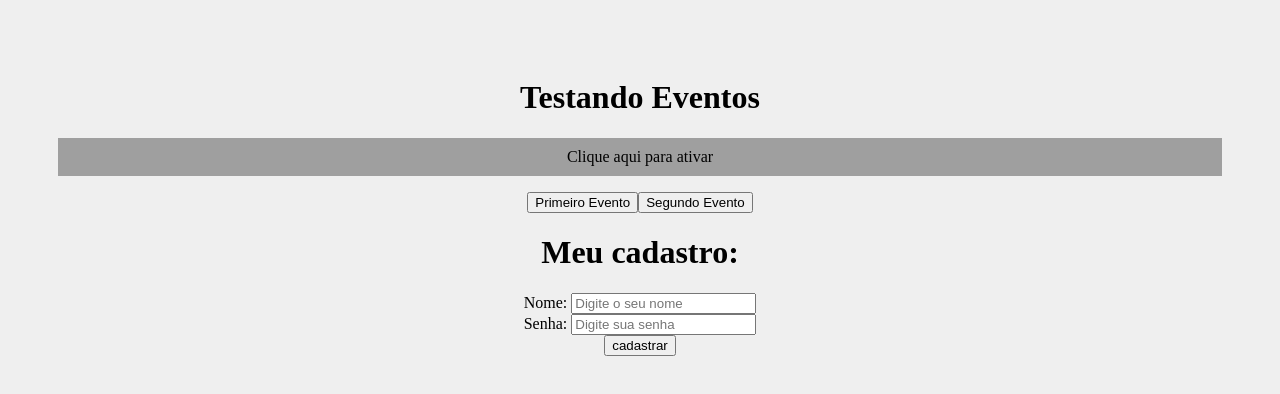
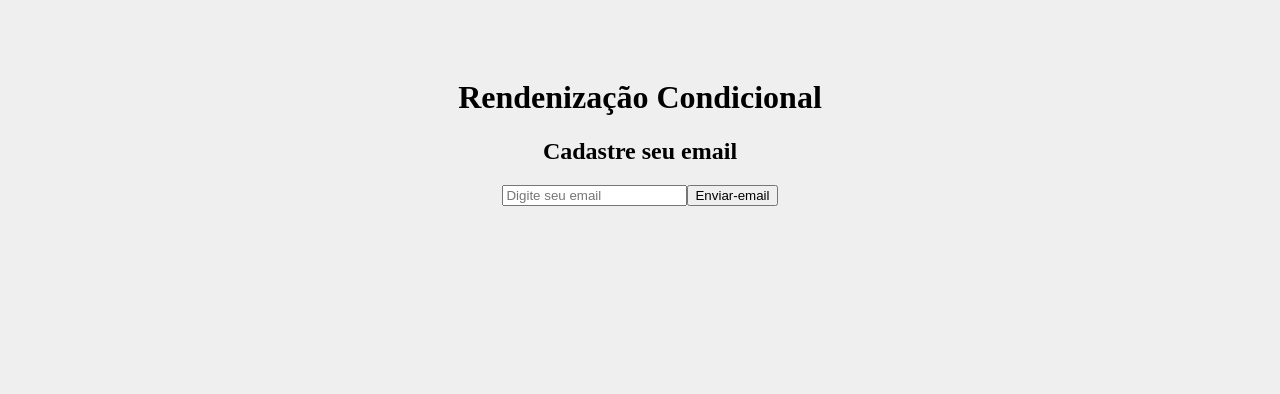
Before and after one commit to Fell1p/hora_de_codar, a React (Create React App) app: page / in a window 1280 px wide. Shown: the top 394 px of the page. Built offline with nearby package versions, Linux system fonts and the light colour scheme.

Commit message:
Utilizando reindenização condicional

```diff
--- a/src/App.js
+++ b/src/App.js
@@ -1,17 +1,15 @@
 // Arquivo JSX responsavel por organizar, reaproveitar e reindenizar o componentes
 
 import './App.css';
-import Evento from './components/Eventos'
-import Form from './components/Form';
+import Condicional from './components/Condicional';
 
 function App() { //Componente responsavel pela reindenização dos componentes que compoem a aplicação
 
   return ( //nome utilizada a props crianda em SayMyName para utilizar sua propriedade e assim tornar o arquivo dinamico
 
     <div className="App">
-      <h1>Testando Eventos</h1>
-      <Evento numero = '1' />
-      <Form />
+      <h1>Rendenização Condicional</h1>
+      <Condicional />
     </div>
   );
 }
--- /dev/null
+++ b/src/components/Condicional.js
@@ -0,0 +1,35 @@
+import { useState } from "react";
+
+export default function Condicional(){
+
+    const [email, setEmail] = useState()
+    const [userEmail, setUserEmail] = useState()
+
+    function enviarEmail(e){
+        e.preventDefault()
+        setUserEmail(email)
+    }
+
+    function limparEmail(){
+        setUserEmail('')
+    }
+
+    return (
+        <div>
+            <h2>Cadastre seu email</h2>
+            <form>
+                <input type="email" placeholder="Digite seu email" onChange={(e) => setEmail(e.target.value)} />
+                <button type="submit" onClick={enviarEmail}> Enviar-email
+                </button>
+                {userEmail && (
+                    <div>
+                        <p>O email do usuário é: {userEmail}</p>
+                        <button onClick={limparEmail}>Limpar e-mail</button>
+                    </div>
+                )}
+            </form>
+
+        </div>
+    )
+
+}
```
